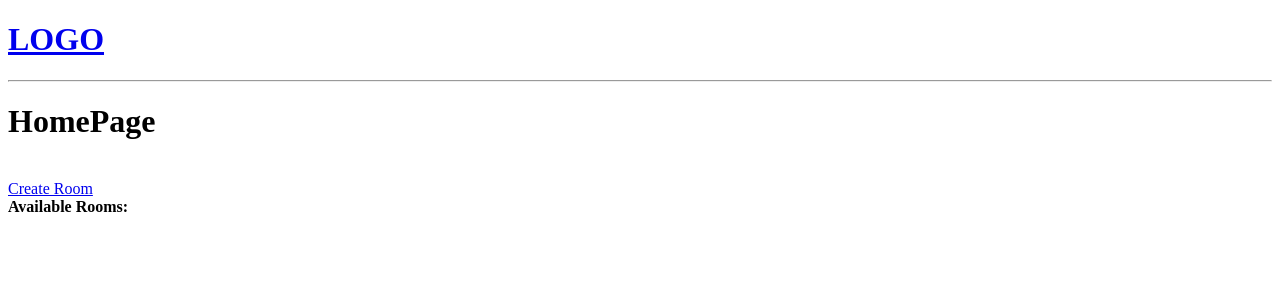
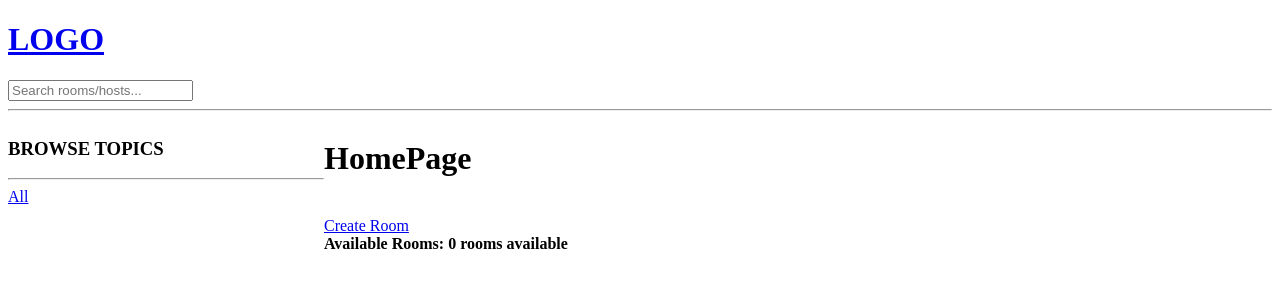
Before and after one commit to AtaharNurPial/django-demo-project, a Django app: page / in a window 1280 px wide. Shown: the top 300 px of the page. Run offline with Django 4.2, Linux system fonts and the light colour scheme; data that the repository does not hold is empty.

Commit message:
implemented search functionalities

```diff
--- a/djangocrud/crud/base_templates/crud/home.html
+++ b/djangocrud/crud/base_templates/crud/home.html
@@ -2,31 +2,55 @@
 
 {% block content%}
 
-<h1>HomePage</h1>
+<style>
+    .home-container {
+        display: grid;
+        grid-template-columns: 1fr 3fr;
+    }
+</style>
 
-<br>
-<div>
-    <a href="{% url 'create-room' %}"> Create Room </a>
+<div class="home-container">
     <div>
-        <b>Available Rooms:</b>
-        {% for room in chat_rooms%}
+        <h3>BROWSE TOPICS</h3>
+        <hr>
+        <div>
+            <a href="{% url 'home' %}">All</a>
+        </div>
+        {% for topic in topics %}
+        <div>
+            <a href="{% url 'home' %}?q={{topic.name}}">{{topic.name}}</a>
+        </div>
+        {% endfor %}
+    </div>
+    <div>
+        <div>
+            <h1>HomePage</h1>
+             <br />
+        </div>
+
+        <a href="{% url 'create-room' %}"> Create Room </a>
+        <div>
+            <b>Available Rooms: {{room_count}} rooms available </b>
+            {% for room in chat_rooms%}
             <div>
                 <a href="{% url 'update-room' room.id %}">EditRoom</a>
                 <a href="{% url 'delete-room' room.id %}">DeleteRoom</a>
                 <span>@{{room.host.username}}</span>
                 <ul>
-                    <!-- <li>{{room.id}} -> <a href="room/{{room.id}}"> {{room.name}} </a></li> -->
-                    <li>{{room.id}} -> <a href="{%url 'room' room.id%}"> {{room.name}} </a></li>
+                <!-- <li>{{room.id}} -> <a href="room/{{room.id}}"> {{room.name}} </a></li> -->
+                    <li>
+                        {{room.id}} -> <a href="{%url 'room' room.id%}"> {{room.name}} </a>
+                    </li>
                 </ul>
                 <b>Available Topics: </b>
                 <ul>
                     <li><small>{{room.topic.name}}</small></li>
                 </ul>
-                <hr>
+                <hr />
             </div>
-        {% endfor%}
+            {% endfor%}
+        </div>
     </div>
 </div>
 
-
 {%endblock content%}
--- a/djangocrud/crud/views.py
+++ b/djangocrud/crud/views.py
@@ -1,5 +1,6 @@
 from django.shortcuts import render, redirect
-from .models import ChatRoom
+from django.db.models import Q
+from .models import ChatRoom, Topic
 from .forms import RoomForm
 
 # Create your views here.
@@ -13,9 +14,18 @@ chat_rooms = [
 ]
 
 def greetings(request):
-    rooms_db = ChatRoom.objects.all()
+    q = request.GET.get('q') if request.GET.get('q') != None else ''
+
+    rooms_db = ChatRoom.objects.filter(
+        Q(topic__name__icontains=q) |
+        Q(name__icontains=q) |
+        Q(description__contains=q)
+        )  # filter with topic name, room name, description (case insensitive)
+    # rooms_db = ChatRoom.objects.all()
+    topics = Topic.objects.all()
+    room_count = rooms_db.count()   # also could use python len()
     context = {"chat_rooms":chat_rooms}
-    context_db = {"chat_rooms":rooms_db}
+    context_db = {"chat_rooms":rooms_db, "topics": topics, "room_count": room_count,}
 
     return render(request, "crud/home.html", context_db)
 
--- a/djangocrud/templates/navbar.html
+++ b/djangocrud/templates/navbar.html
@@ -2,4 +2,8 @@
     <h1>LOGO</h1>
 </a>
 
+<form method="get" action="{% url 'home' %}">
+    <input type="text" name="q" placeholder="Search rooms/hosts...">
+
+</form>
 <hr>
```
